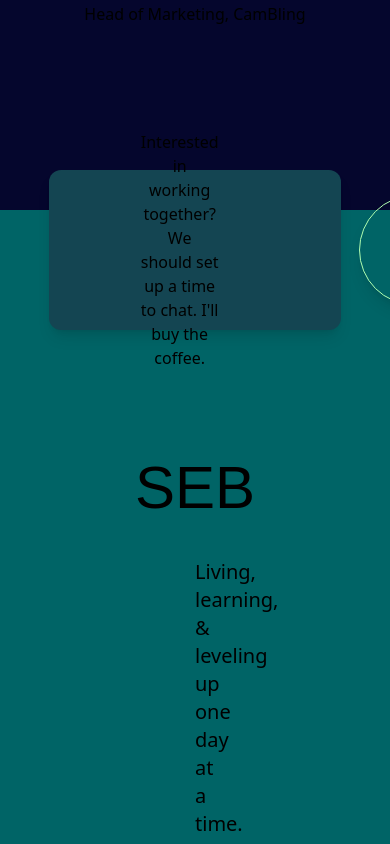
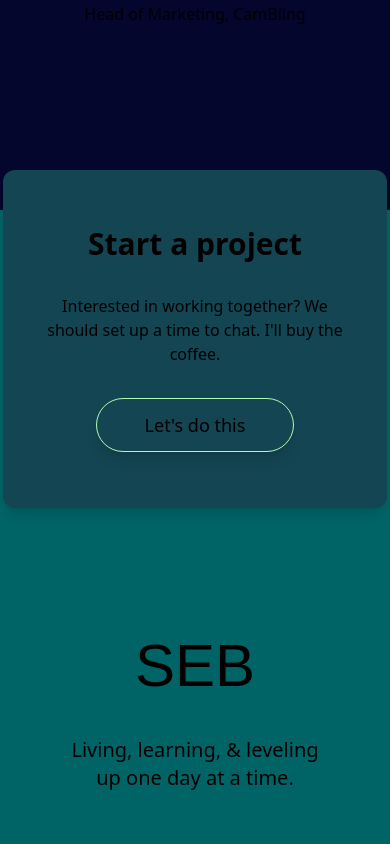
Before and after one commit to SebastianWolfgangBrownstein/portfolio, a Next.js app: page / in a window 390 px wide. Shown: the part 8520-9364 px from the top of the page. Built offline with nearby package versions, Linux system fonts and the light colour scheme; a web font is replaced by a local one.

Commit message:
Basic responsive mobile styling implemented

```diff
--- a/components/Layout/Footer.jsx
+++ b/components/Layout/Footer.jsx
@@ -1,25 +1,14 @@
+import LetsChat from "./LetsChat";
 
 export const Footer = () => {
     return (
         <footer className="flex flex-col items-center w-full bg-midnight-100 text-center pb-28">
-            <div className="flex justify-center items-center space-x-32 w-3/4 h-32 rounded-xl bg-midnight-400 shadow-lg px-10 py-20 -mt-10">
-                <div className="grow px-3 w-full">
-                    <h2 className="text-3xl font-bold">Start a project</h2>
-                </div>
-
-                <div className="w-5/6">
-                    <p className="">Interested in working together? We should set up a time to chat. I&apos;ll buy the coffee.</p>
-                </div>
-
-                <div className="grow px-3 w-full">
-                    <button className="text-lg border border-mint px-12 py-3 rounded-full transition-all duration-200 hover:bg-mint hover:text-black shadow-lg">Let&apos;s do this</button>
-                </div>
-            </div>
+            <LetsChat />
 
             <div className="mt-32 mb-10">
                 <h1 className="text-6xl font-genos">SEB</h1>
             </div>
-            <div className="w-1/6 px-10 mb-14">
+            <div className="w-64 mb-24 lg:w-1/6 lg:px-10 lg:mb-14">
                 <p className="text-xl">Living, learning, & leveling up one day at a time.</p>
             </div>
             <div className="flex space-x-5 mb-16">
--- /dev/null
+++ b/components/Layout/LetsChat.jsx
@@ -0,0 +1,21 @@
+
+const LetsChat = () => {
+
+    return (
+        <div className="flex flex-col lg:flex-row justify-center items-center lg:space-x-32 w-96 lg:w-3/4 lg:h-32 rounded-xl bg-midnight-400 shadow-lg lg:px-10 py-14 lg:py-20 -mt-10">
+            <div className="grow px-3 w-full mb-8 lg:mb-0">
+                <h2 className="text-3xl font-bold">Start a project</h2>
+            </div>
+
+            <div className="w-5/6 mb-8 lg:mb-0">
+                <p className="">Interested in working together? We should set up a time to chat. I&apos;ll buy the coffee.</p>
+            </div>
+
+            <div className="grow px-3 w-full">
+                <button className="text-lg border border-mint px-12 py-3 rounded-full transition-all duration-200 hover:bg-mint hover:text-black shadow-lg">Let&apos;s do this</button>
+            </div>
+        </div>
+    )
+}
+
+export default LetsChat;
--- a/tailwind.config.js
+++ b/tailwind.config.js
@@ -28,7 +28,7 @@ module.exports = {
           600: 'rgba(0, 0, 0, 0.6)',
           700: 'rgba(0, 0, 0, 0.7)',
         },
-        mint: '#affcaf',
+        mint: '#affcaf', //#bfd7b5
         nextjs: '#ffffff',
         typescript: '#007acc',
         python: '#ffd141',
```
